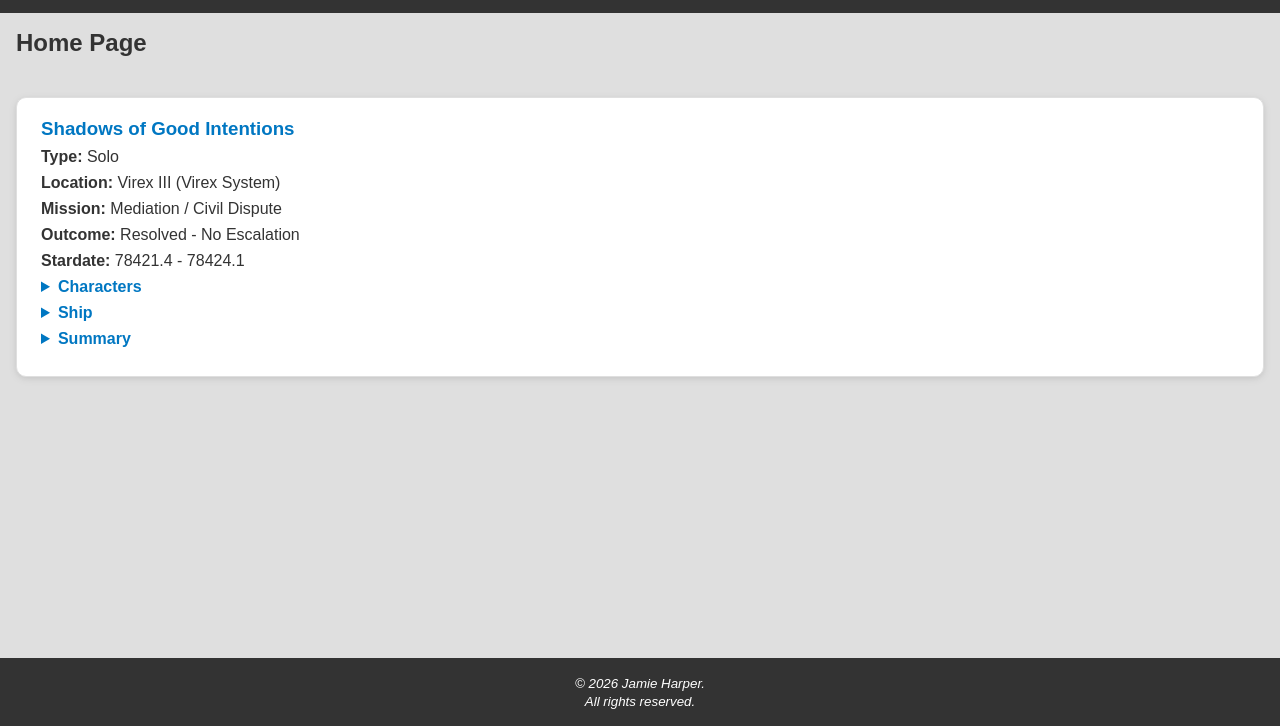
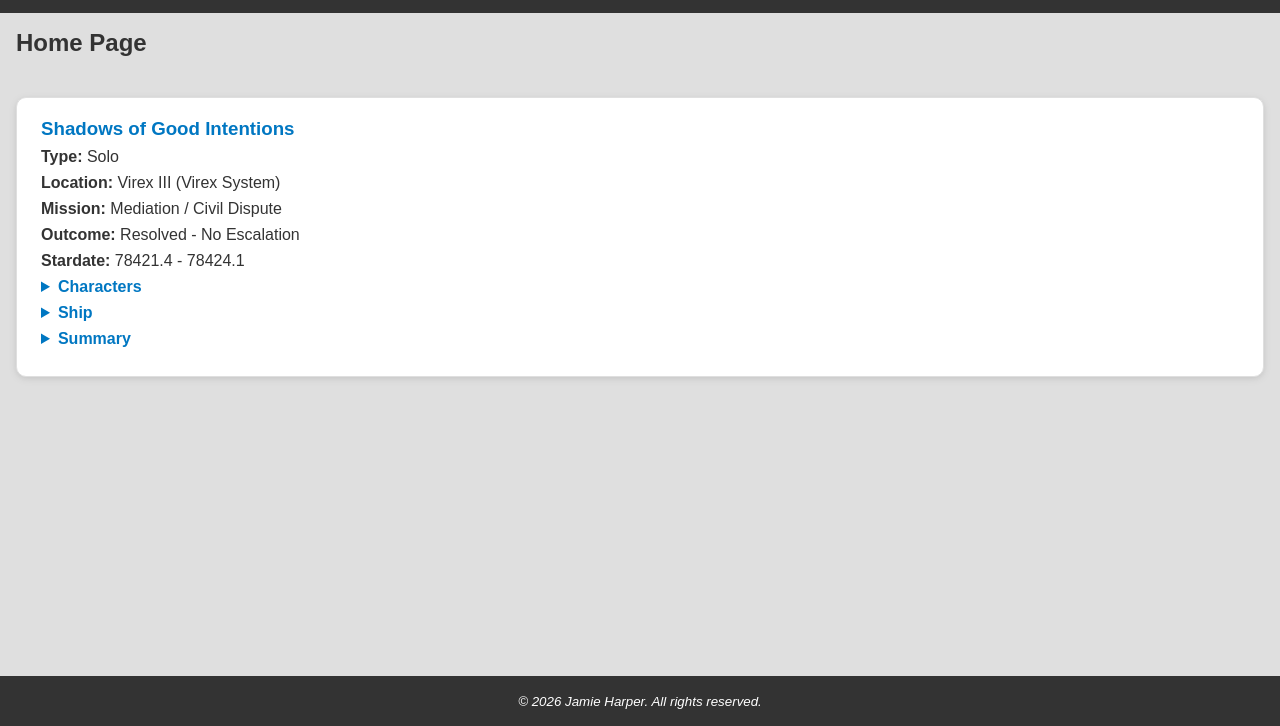
Before and after one commit to JamieHarperUK/jamieharperuk.github.io, a plain HTML site: page apps/sta/index.html in a window 1280 px wide. Shown: the part 74-800 px from the top of the page. Drawn offline with Linux system fonts and the light colour scheme.

Commit message:
Update index.html

```diff
--- a/apps/sta/index.html
+++ b/apps/sta/index.html
@@ -60,7 +60,7 @@
             </div>
         </main>
         <footer>
-            <p><small>&copy; 2026 Jamie Harper.<br />All rights reserved.</small></p>
+            <p><small>&copy; 2026 Jamie Harper. All rights reserved.</small></p>
         </footer>
         <script src="source/assets/main.js"></script>
     </body>
```
